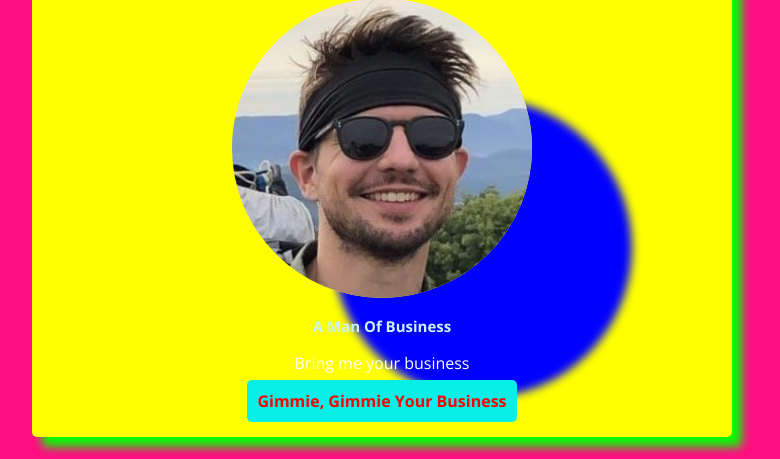
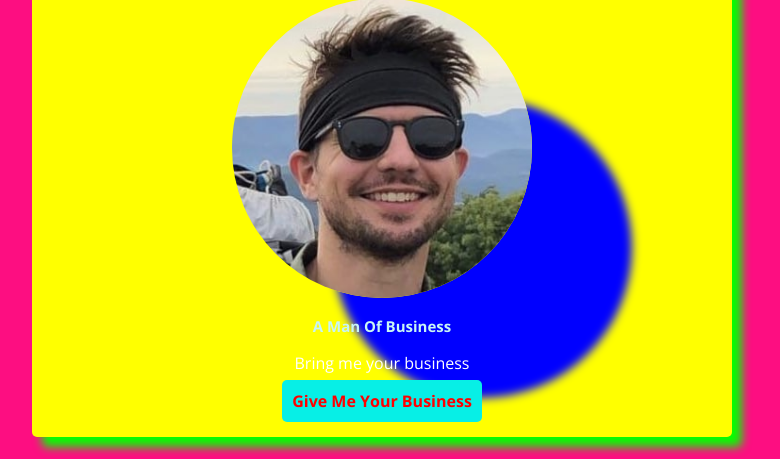
Before and after one commit to TomWent/profile, a plain HTML site: page index.html in a window 1280 px wide. Shown: the part 123-582 px from the top of the page, without its empty margins (258-1038 px from the left). Drawn offline with nearby package versions, Linux system fonts and the light colour scheme.

Commit message:
Update index.html

```diff
--- a/index.html
+++ b/index.html
@@ -28,7 +28,7 @@
         <img class="profile-photo" src="images/hu_hike.jpg" alt="Profile Photo">
         <h2>A Man Of Business</h2>
         <p>Bring me your business</p>
-        <a class="button" href="_blank"><b>Gimmie, Gimmie Your Business</b></a>
+        <a class="button" href="_blank"><b>Give Me Your Business</b></a>
       </div>
       <div class="card">
         <h3>🛝 Slide into my DMs 🛝</h3>
```
